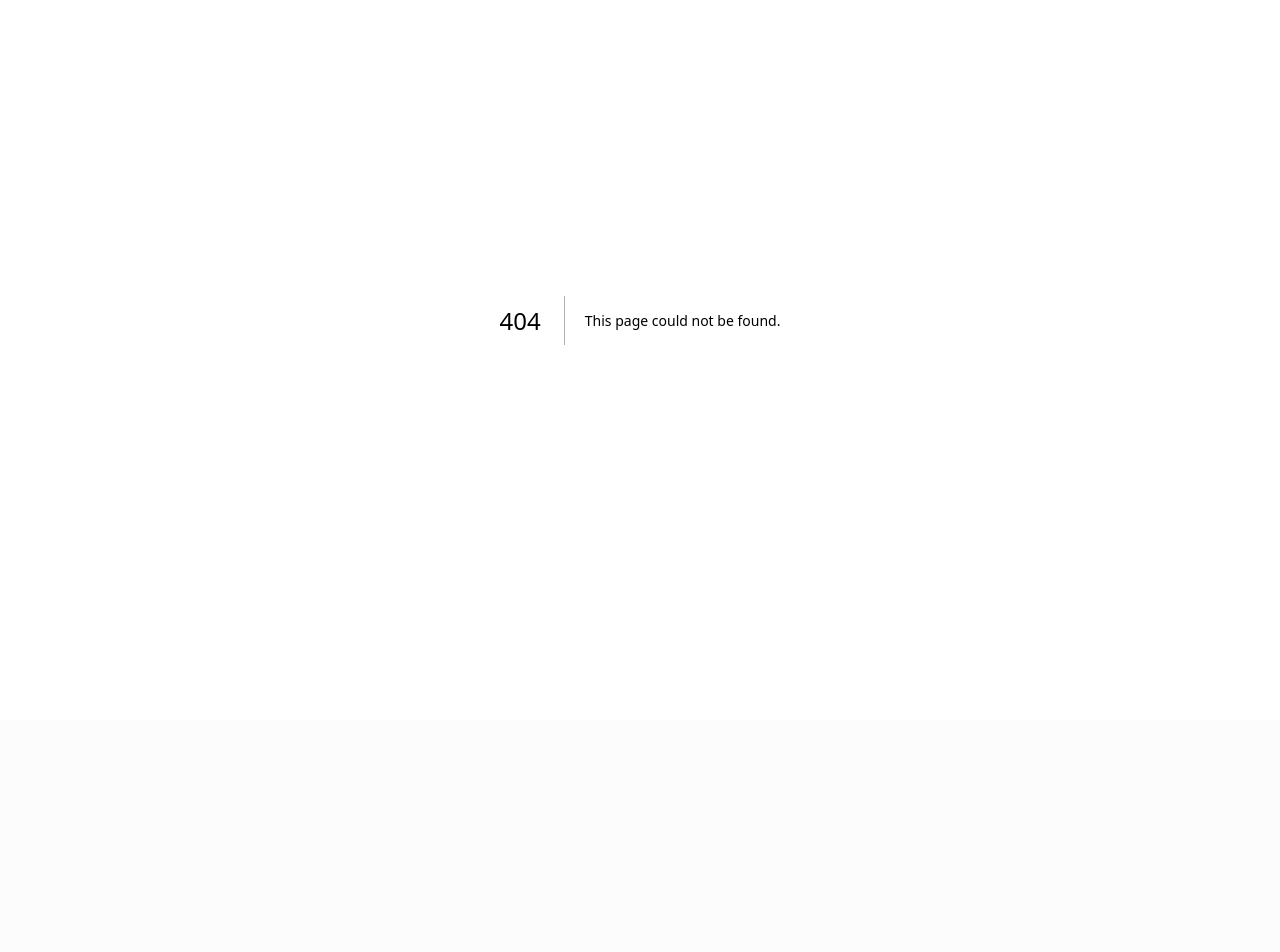
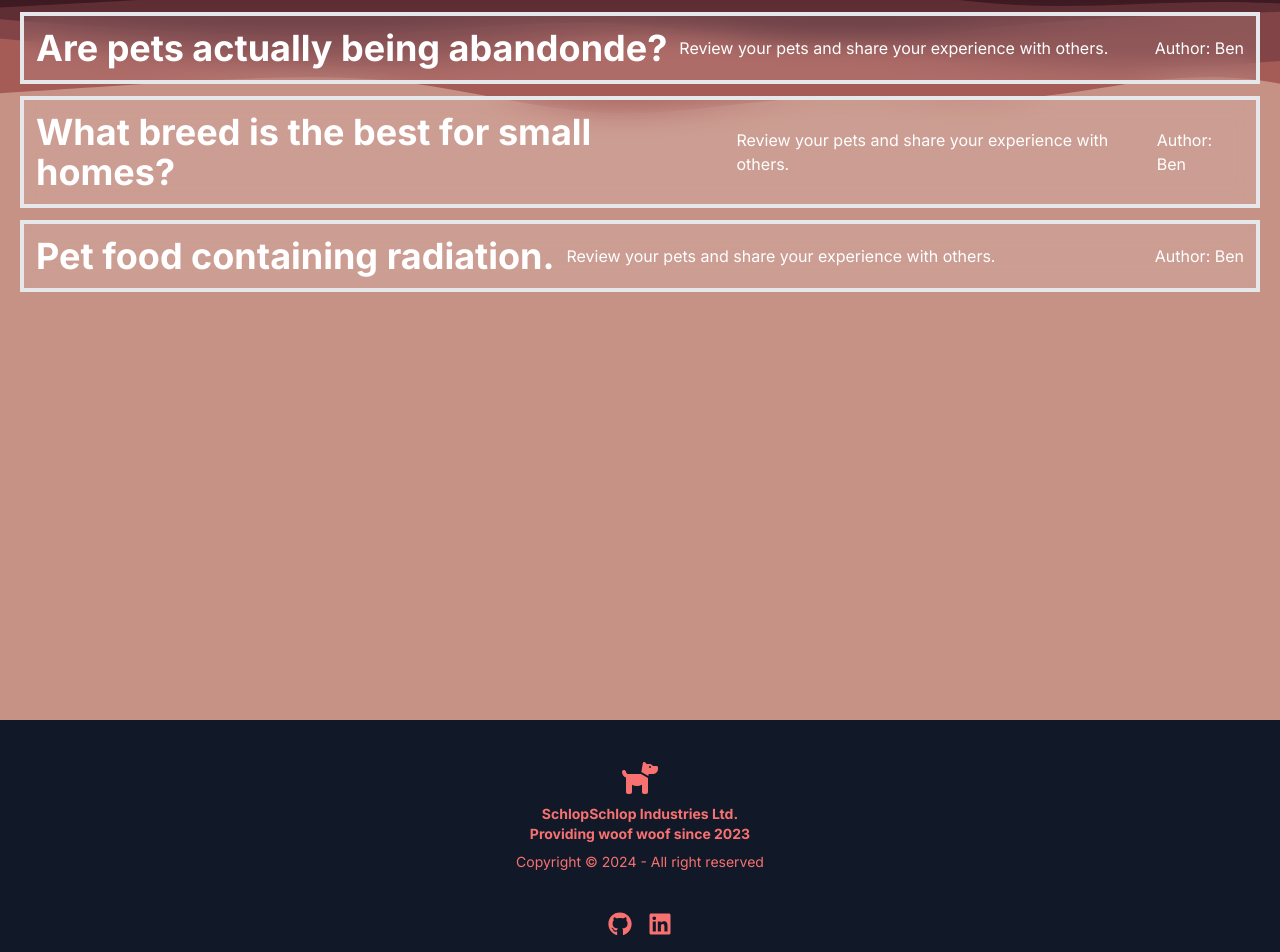
Before and after one commit to nezinauuu/Year4_FinalProject, a Next.js app in the folder year4project/: page /forums in a window 1280 px wide. Before the commit this address had no page. Shown: the part 80-1032 px from the top of the page. Before the commit the page ends 800 px from the top, so only its background shows below. Built offline with nearby package versions, Linux system fonts and the light colour scheme.

Commit message:
Add Carousel

```diff
--- a/year4project/app/(home)/page.tsx
+++ b/year4project/app/(home)/page.tsx
@@ -15,6 +15,7 @@ import { AddPetForm } from "@/components/ui/modals/add-pet";
 import Link from "next/link";
 
 import React, { PureComponent } from "react";
+import DynamicCarousel from "@/components/ui/dynamicCarousel";
 
 const Home = async () => {
   const profile = await initialProfile();
@@ -36,74 +37,70 @@ const Home = async () => {
 
   return (
     <main>
-      <title>Pets</title>
-      <div className="flex flex-col p-12 bg-[url('../images/background-top.svg')] bg-cover min-h-screen">
-        <div className="fixed top-10 right-10 flex hover:-translate-y-0 hover:scale-90 duration-100"></div>
-        <div className="fixed top-10 right-10 flex hover:-translate-y-0 hover:scale-90 duration-100">
+      <div className="flex flex-col min-h-screen">
+        <div className="flex justify-between p-4 bg-[url('../images/background-top.svg')] bg-cover">
+          <div>
+            <h1 className="text-3xl font-bold text-white">
+              Pets App Dashboard
+            </h1>
+          </div>
+          <div>
             <UserButton />
-          <div className="fixed top-10 right-10 flex gap-4 hover:-translate-y-0 hover:scale-90 duration-100">
             <SignIn />
             <SignUp />
           </div>
         </div>
 
-        <div className="flex justify-center py-4">
-          <h1 className=" backdrop-blur-md bg-white/10 drop-shadow-lg font-extrabold sm:text-[3rem] py-8 px-4 max-w-4xl text-white">
-            Welcome to Pets App
+        <div className="flex flex-col items-center justify-center bg-orange-950 glass bg-blur flex-grow p-4">
+          <h1 className="text-4xl font-bold  my-8">
+            Welcome, {profile ? profile.name : "Guest"}
           </h1>
-        </div>
 
-        {/* <AddPet /> */}
-
-        <div className="flex justify-center flex-row py-9 gap-16 m-w-64">
+          <div className="flex flex-wrap justify-center gap-8">
+            <div className="w-64">
               <img
                 src={luckyImage.src}
                 alt="Lucky"
-            className="object-cover w-full h-full rounded-xl max-w-md min-w-[200px] border-red-300 border-4"
+                className="w-full rounded-xl border-4 border-red-300"
               />
-
-          <div className="flex justify-center flex-col">
-            <div className="transition ease-in-out hover:-translate-y-1 hover:scale-110 hover:bg-peach duration-300">
-              {pet && <Link href={`/pets/${pet.id}`}>Go to your pets.</Link>}
+              {pet && (
+                <Link href={`/pets/${pet.id}`}>
+                  <button className="block mt-4 text-center text-white bg-blue-500 hover:bg-blue-600 px-4 py-2 rounded-lg">
+                    Your Pets
+                  </button>
+                </Link>
+              )}
             </div>
 
-            <div className="transition ease-in-out hover:-translate-y-1 hover:scale-110 hover:bg-peach duration-300">
-              <Link href={`/statistics`}>Investigate Pet Statistics.</Link>
-            </div>
-          </div>
+              <DynamicCarousel/>
 
-          <div className="flex flex-col justify-center max-w-2xl gap-5">
-            <ScrollToTop />
-            <h1 className="text-4xl font-bold text-white m-3">
-              Looking for a new animal?
-            </h1>
-            <p className="text-white m-3">
-              Check out important information about the animal you want to
-              adopt.
-            </p>
+
+
+            <div className="w-64">
+              <img
+                src={Bulldog.src}
+                alt="Bulldog"
+                className="w-full rounded-xl border-4 border-red-300"
+              />
+              <Link href="/statistics">
+                <button className="block mt-4 text-center text-white bg-blue-500 hover:bg-blue-600 px-4 py-2 rounded-lg">
+                  Pet Statistics
+                </button>
+              </Link>
             </div>
           </div>
         </div>
 
-      <div
-        id="new-animal-section"
-        className="flex flex-col p-12 bg-[url('../images/background-bot.svg')] bg-cover min-h-screen "
-      >
-        <h1 className="text-4xl font-bold text-white m-3 flex justify-end">
+        <div className="flex justify-center p-4 bg-[url('../images/background-bot.svg')] bg-cover">
+          <div className="max-w-2xl">
+            <h1 className="text-4xl font-bold text-white mb-4">
               Looking for a new animal?
             </h1>
-        <p className="text-white m-3 flex justify-end">
-          Check out important information about the animal you want to adopt.
+            <p className="text-white mb-8">
+              Check out important information about the animal you want to
+              adopt.
             </p>
-
-        <div className="flex justify-center flex-col gap-32">
-          <div className="backdrop-blur-md bg-white/10 border-4 transition ease-in-out hover:-translate-y-0 hover:scale-95 duration-100"></div>
-
-          <div>
-            <img
-              src={Bulldog.src}
-              className="object-cover w-full h-full rounded-xl max-w-md min-w-[200px] border-red-300 border-4 "
-            ></img>
+            <ScrollToTop />
           </div>
         </div>
       </div>
--- /dev/null
+++ b/year4project/app/(main)/(routes)/forums/page.tsx
@@ -0,0 +1,89 @@
+"use client";
+import { PetNav } from "@/components/navbars/petNav";
+import { AddPetForm } from "@/components/ui/modals/add-pet";
+import { UserButton } from "@clerk/nextjs";
+
+const forums = () => {
+  return (
+    <div>
+      <div>
+        <h1 className="text-white bg-white/10 drop-shadow-lg font-extrabold sm:text-[3rem] px-5">
+          Pet Forums
+        </h1>
+        <div className="right-10 fixed top-5">
+          <UserButton />
+        </div>
+      </div>
+
+      <div className="flex flex-col gap-3 px-5 py-5">
+        <div
+          className="items-center flex backdrop-blur-md bg-white/10 border-4 transition ease-in-out hover:-translate-y-0 hover:scale-95 duration-100"
+          onClick={() => {
+            const modal = document.getElementById(
+              "my_modal_1"
+            ) as HTMLDialogElement;
+            if (modal !== null) {
+              modal.showModal();
+            }
+          }}
+        >
+          <h1 className="text-4xl font-bold text-white m-3 ">
+            Are pets actually being abandonde?
+          </h1>
+          <p className="text-white ">
+            Review your pets and share your experience with others.
+          </p>
+
+          <div className="flex-grow  flex justify-end items-center pr-3">
+            <span className="text-white">Author: Ben</span>
+          </div>
+        </div>
+
+        <div
+          className="items-center flex backdrop-blur-md bg-white/10 border-4 transition ease-in-out hover:-translate-y-0 hover:scale-95 duration-100"
+          onClick={() => {
+            const modal = document.getElementById(
+              "my_modal_1"
+            ) as HTMLDialogElement;
+            if (modal !== null) {
+              modal.showModal();
+            }
+          }}
+        >
+          <h1 className="text-4xl font-bold text-white m-3 ">What breed is the best for small homes?</h1>
+          <p className="text-white ">
+            Review your pets and share your experience with others.
+          </p>
+
+          <div className="flex-grow  flex justify-end items-center pr-3">
+            <span className="text-white">Author: Ben</span>
+          </div>
+        </div>
+        <div
+          className="items-center flex backdrop-blur-md bg-white/10 border-4 transition ease-in-out hover:-translate-y-0 hover:scale-95 duration-100"
+          onClick={() => {
+            const modal = document.getElementById(
+              "my_modal_1"
+            ) as HTMLDialogElement;
+            if (modal !== null) {
+              modal.showModal();
+            }
+          }}
+        >
+          <h1 className="text-4xl font-bold text-white m-3 ">
+            Pet food containing radiation.
+          </h1>
+          <p className="text-white ">
+            Review your pets and share your experience with others.
+          </p>
+
+          <div className="flex-grow  flex justify-end items-center pr-3">
+            <span className="text-white">Author: Ben</span>
+          </div>
+        </div>
+      </div>
+    </div>
+  );
+};
+
+export default forums;
--- a/year4project/app/(main)/(routes)/statistics/page.tsx
+++ b/year4project/app/(main)/(routes)/statistics/page.tsx
@@ -7,6 +7,7 @@ import axios from "axios";
 import { nullable } from "zod";
 import { SlArrowDown } from "react-icons/sl";
 import { UserButton } from "@clerk/nextjs";
+
 
 interface AnimalDataEntry {
   animal_name: string;
--- a/year4project/app/(main)/layout.tsx
+++ b/year4project/app/(main)/layout.tsx
@@ -4,6 +4,7 @@ const MainLayout = async ({ children }: { children: React.ReactNode }) => {
   return (
     <div className="h-full bg-[url('../images/background-top.svg')] bg-cover">
       {children}
+
     </div>
   );
 };
--- a/year4project/app/layout.tsx
+++ b/year4project/app/layout.tsx
@@ -2,6 +2,7 @@ import type { Metadata } from "next";
 import { Inter } from "next/font/google";
 import "./globals.css";
 import { ClerkProvider } from "@clerk/nextjs";
+import { Footer } from "@/components/ui/footer";
 
 const inter = Inter({ subsets: ["latin"] });
 
@@ -25,6 +26,8 @@ export default function RootLayout({
             value="mytheme"
             className="toggle theme-controller"
           /> */}
+
+          <Footer/>
         </body>
       </html>
     </ClerkProvider>
--- /dev/null
+++ b/year4project/components/ui/carousel.tsx
@@ -0,0 +1,57 @@
+import { useEffect, useState } from "react";
+
+const Carousel = () => {
+  const [currentIndex, setCurrentIndex] = useState(0);
+
+  const carouselItems = [
+    "https://daisyui.com/images/stock/photo-1559703248-dcaaec9fab78.jpg",
+    "https://daisyui.com/images/stock/photo-1565098772267-60af42b81ef2.jpg",
+    "https://daisyui.com/images/stock/photo-1572635148818-ef6fd45eb394.jpg",
+    "https://daisyui.com/images/stock/photo-1494253109108-2e30c049369b.jpg",
+    "https://daisyui.com/images/stock/photo-1550258987-190a2d41a8ba.jpg",
+    "https://daisyui.com/images/stock/photo-1559181567-c3190ca9959b.jpg",
+    "https://daisyui.com/images/stock/photo-1601004890684-d8cbf643f5f2.jpg",
+  ];
+
+  const nextSlide = () => {
+    console.log("Current index before update:", currentIndex);
+    setCurrentIndex((prevIndex) => {
+      const nextIndex =
+        prevIndex === carouselItems.length - 1 ? 0 : prevIndex + 1;
+      console.log("Next index:", nextIndex);
+      return nextIndex;
+    });
+  };
+
+  useEffect(() => {
+    console.log("Setting up interval...");
+    const interval = setInterval(nextSlide, 3000);
+    return () => {
+      console.log("Clearing interval...");
+      clearInterval(interval);
+    };
+  }, []);
+
+  return (
+    <main>
+      <div className="w-64 carousel rounded-box">
+        {carouselItems.map((item, index) => (
+          <div
+            key={index}
+            className={`carousel-item w-full ${
+              index === currentIndex ? "" : "hidden"
+            }`}
+          >
+            <img
+              src={item}
+              className="w-full"
+              alt="Tailwind CSS Carousel component"
+            />
+          </div>
+        ))}
+      </div>
+    </main>
+  );
+};
+
+export default Carousel;
--- /dev/null
+++ b/year4project/components/ui/dynamicCarousel.tsx
@@ -0,0 +1,12 @@
+"use client";
+// DynamicCarousel.tsx
+import dynamic from "next/dynamic";
+
+// Dynamically import the Carousel component
+const Carousel = dynamic(() => import("./carousel"), { ssr: false });
+
+const DynamicCarousel = () => {
+  return <Carousel />;
+};
+
+export default DynamicCarousel;
--- /dev/null
+++ b/year4project/components/ui/footer.tsx
@@ -0,0 +1,33 @@
+import { currentProfile } from "@/lib/current-profile";
+import { db } from "@/lib/db";
+import { UserButton } from "@clerk/nextjs";
+import { redirect } from "next/navigation";
+import { AddPetForm } from "../ui/modals/add-pet";
+import { FaGithub } from "react-icons/fa";
+import Link from "next/link";
+import { FaDog } from "react-icons/fa6";
+import { FaLinkedin } from "react-icons/fa";
+export const Footer = async () => {
+  return (
+    <footer className="footer footer-center p-10 bg-gray-900 text-primary-content text-red-400">
+      <aside>
+        <FaDog className="text-4xl" />
+        <p className="font-bold">
+          SchlopSchlop Industries Ltd. <br />
+          Providing woof woof since 2023
+        </p>
+        <p>Copyright © 2024 - All right reserved</p>
+      </aside>
+      <nav>
+        <div className="grid grid-flow-col gap-4">
+          <Link href="https://github.com/nezinauuu">
+            <FaGithub className="text-2xl" />
+          </Link>
+          <Link href="https://www.linkedin.com/in/benas-bubulas-6a7861208/">
+            <FaLinkedin className="text-2xl" />
+          </Link>
+        </div>
+      </nav>
+    </footer>
+  );
+};
```
Also changed, not shown: year4project/app/(main)/(routes)/forums/[forumName]/page.tsx (added), 1 other file (tests, documents, lock files or other folders). Lines whose indentation alone changed are shown as unchanged.
